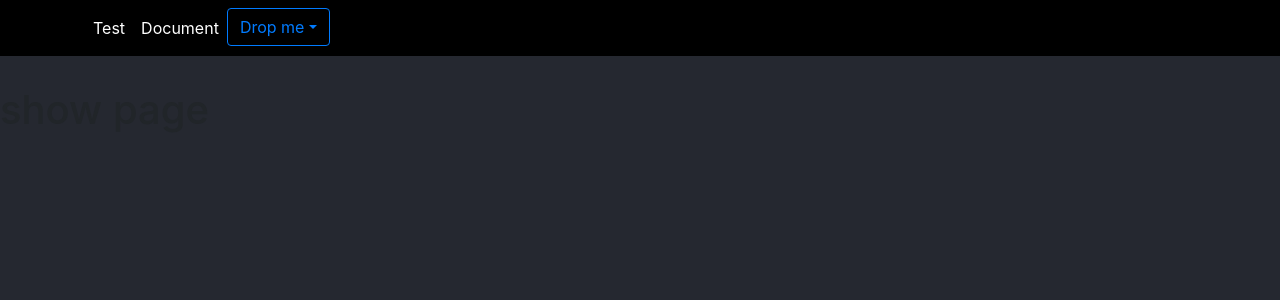
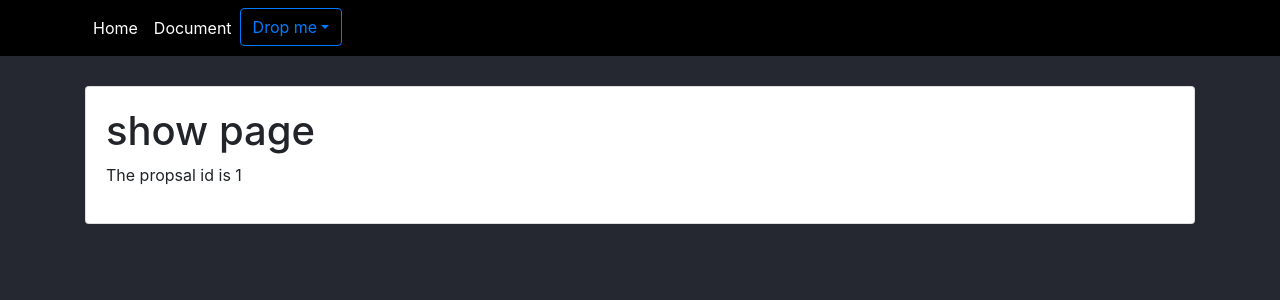
Before and after one commit to ajithkgatty/Angular_Rails_front, an Angular app: page /proposal/1 in a window 1280 px wide. Shown: the top 300 px of the page. Built offline with nearby package versions, Linux system fonts and the light colour scheme.

Commit message:
currency pipeline and minor view changes

```diff
--- a/src/app/app.component.html
+++ b/src/app/app.component.html
@@ -3,7 +3,7 @@
 	  <div class="collapse navbar-collapse" id="navbarNav">
 	    <ul class="navbar-nav">
 	      <li class="nav-item">
-	        <a class="nav-link" routerLink="/test" routerLinkActive="active">Test</a>
+	        <a class="nav-link" routerLink="/test" routerLinkActive="active">Home</a>
 	      </li>
 	      <li class="nav-item">
 	        <a class="nav-link" routerLink="/documents" routerLinkActive="active">Document</a>
--- a/src/app/proposals/proposal-list.component.html
+++ b/src/app/proposals/proposal-list.component.html
@@ -11,7 +11,7 @@
 				<div class="d-flex w-100 justify-content-between">
 					<h5 class="mb-1"> {{ proposal.customer }} </h5>
 				</div>
-				<p class="mb-1">{{ proposal.hourly_rate * proposal.estimated_hours}}</p>
+				<p class="mb-1">{{ proposal.hourly_rate * proposal.estimated_hours | currency:'USD':true:'.2'}}</p>
 			</a>
 		</span>
 	</div>
--- a/src/app/proposals/proposal-new.component.html
+++ b/src/app/proposals/proposal-new.component.html
@@ -141,7 +141,7 @@
 				<p>Ensuring that you are fully informed is one of my top priorities, so in addition to incorporating everything that we discussed, I will also be creating a project management dashboard and sending you a project update message daily so that you can have a transparent view of the development as it takes place.</p>
 
 
-				<p>To accomplish the project and meet the requirements that we discussed, I am estimating that it will take {{ proposal.estimated_hours }} hours in development time to complete. The project should take {{ proposal.weeks_to_complete }} weeks to complete and with my hourly rate of {{ proposal.hourly_rate }}/hour, the estimated total will be {{ proposal.hourly_rate * proposal.estimated_hours }}.</p>
+				<p>To accomplish the project and meet the requirements that we discussed, I am estimating that it will take {{ proposal.estimated_hours }} hours in development time to complete. The project should take {{ proposal.weeks_to_complete }} weeks to complete and with my hourly rate of {{ proposal.hourly_rate }}/hour, the estimated total will be {{ proposal.hourly_rate * proposal.estimated_hours | currency:'USD':true:'0.2' }}.</p>
 
 
 				<p>The next step from here is to set up a meeting to finalize the project and sign contracts.</p>
--- /dev/null
+++ b/src/app/proposals/proposal-show.component.css
@@ -0,0 +1,3 @@
+.proposal-card {
+    padding: 20px;
+}
--- a/src/app/proposals/proposal-show.component.html
+++ b/src/app/proposals/proposal-show.component.html
@@ -1 +1,6 @@
-<h1> show page </h1>
+<div class="container">
+    <div class="card proposal-card">
+        <h1> show page </h1>
+       <p>The propsal id is {{id}}</p>
+    </div>
+</div>
--- a/src/app/proposals/proposal-show.component.ts
+++ b/src/app/proposals/proposal-show.component.ts
@@ -4,7 +4,8 @@ import { Proposal } from './proposal'
 
 @Component({
 	selector: 'proposal-show',
-	templateUrl: 'proposal-show.component.html'
+	templateUrl: 'proposal-show.component.html',
+	styleUrls: ['proposal-show.component.css']
 })
 
 export class ProposalShowComponent implements OnInit {
--- a/src/app/test/test.component.html
+++ b/src/app/test/test.component.html
@@ -1,3 +1,8 @@
-<p>
-  test works!
-</p>
+<div class="container">
+  <div class="jumbotron">
+    <h1>Freelancer Dashboard </h1>
+    <p class="lead">
+      Everything you need to manage the freelancing business.
+    </p>
+  </div>
+</div>
```
